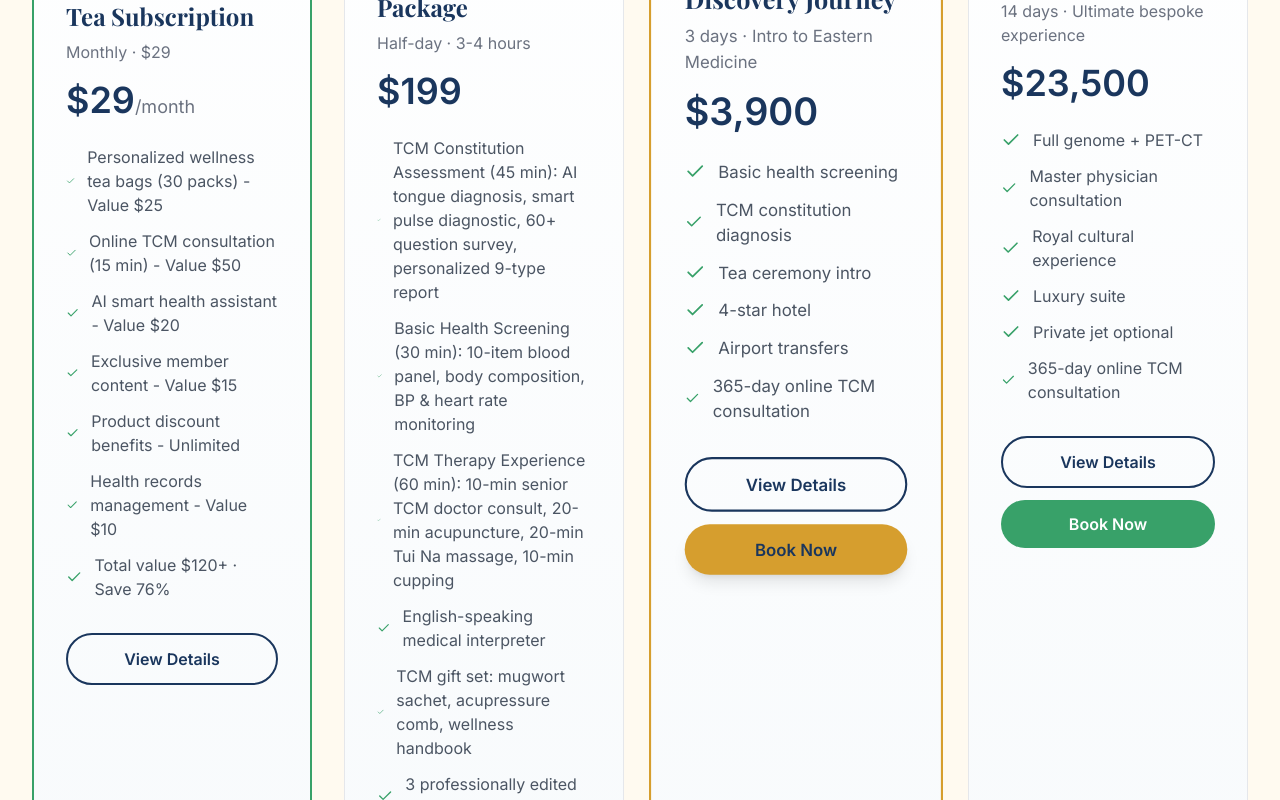
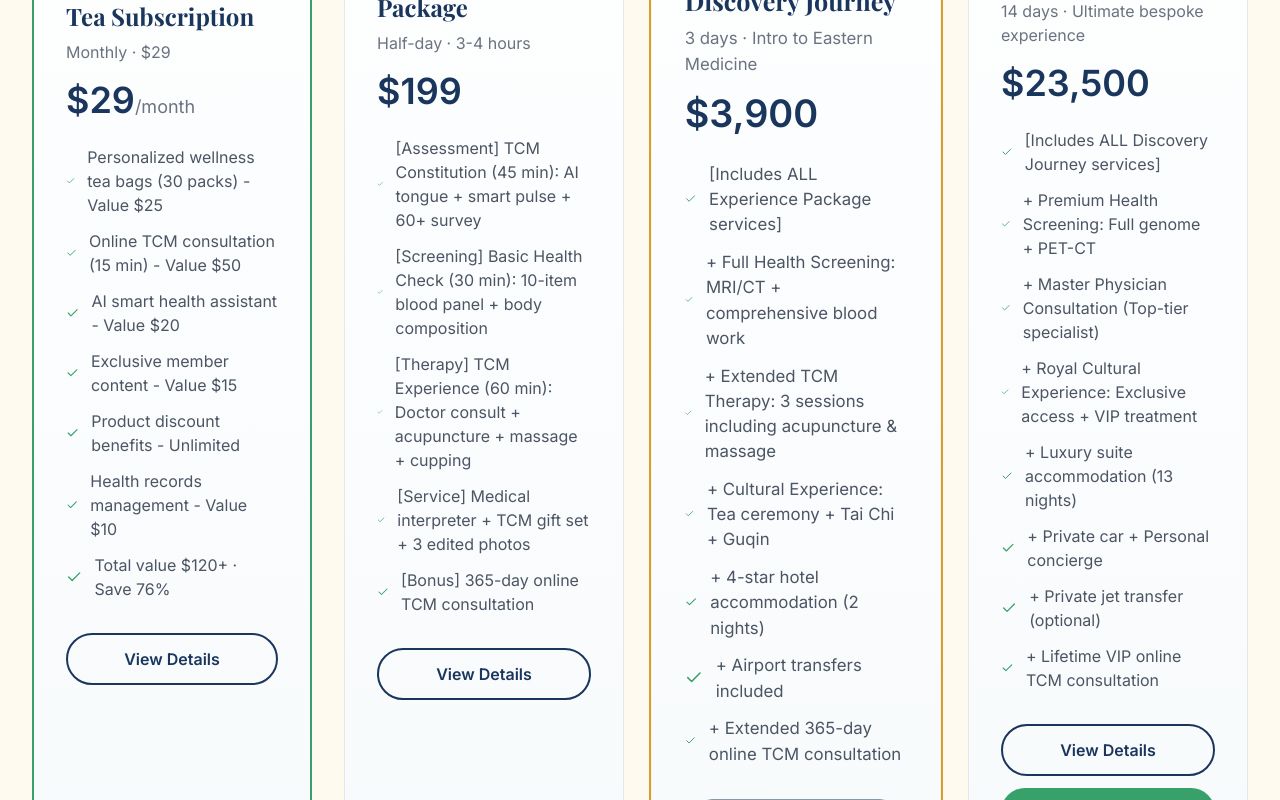
Before and after one commit to luckyjjf/mediodyssey, a React (Vite) app: page / in a window 1280 px wide. Shown: the part 2880-3680 px from the top of the page. Built offline with nearby package versions, Linux system fonts and the light colour scheme.

Commit message:
Update App.tsx

```diff
--- a/src/App.tsx
+++ b/src/App.tsx
@@ -96,7 +96,7 @@ const translations = {
         duration: 'Half-day · 3-4 hours',
         price: '$199',
         popular: 'Most Popular',
-        items: ['TCM Constitution Assessment (45 min): AI tongue diagnosis, smart pulse diagnostic, 60+ question survey, personalized 9-type report', 'Basic Health Screening (30 min): 10-item blood panel, body composition, BP & heart rate monitoring', 'TCM Therapy Experience (60 min): 10-min senior TCM doctor consult, 20-min acupuncture, 20-min Tui Na massage, 10-min cupping', 'English-speaking medical interpreter', 'TCM gift set: mugwort sachet, acupressure comb, wellness handbook', '3 professionally edited photos', '365-day online TCM consultation access'],
+        items: ['[Assessment] TCM Constitution (45 min): AI tongue + smart pulse + 60+ survey', '[Screening] Basic Health Check (30 min): 10-item blood panel + body composition', '[Therapy] TCM Experience (60 min): Doctor consult + acupuncture + massage + cupping', '[Service] Medical interpreter + TCM gift set + 3 edited photos', '[Bonus] 365-day online TCM consultation'],
         docUrl: '/docs/package-experience-en.pdf',
         paypalUrl: 'https://www.paypal.com/paypalme/mediodyssey/199'
       },
@@ -105,7 +105,7 @@ const translations = {
         duration: '3 days · Intro to Eastern Medicine',
         price: '$3,900',
         popular: 'Classic',
-        items: ['Basic health screening', 'TCM constitution diagnosis', 'Tea ceremony intro', '4-star hotel', 'Airport transfers', '365-day online TCM consultation'],
+        items: ['[Includes ALL Experience Package services]', '+ Full Health Screening: MRI/CT + comprehensive blood work', '+ Extended TCM Therapy: 3 sessions including acupuncture & massage', '+ Cultural Experience: Tea ceremony + Tai Chi + Guqin', '+ 4-star hotel accommodation (2 nights)', '+ Airport transfers included', '+ Extended 365-day online TCM consultation'],
         docUrl: '/docs/package-discovery-en.pdf',
         paypalUrl: 'https://www.paypal.com/paypalme/mediodyssey/3900'
       },
@@ -114,7 +114,7 @@ const translations = {
         duration: '14 days · Ultimate bespoke experience',
         price: '$23,500',
         popular: 'Luxury',
-        items: ['Full genome + PET-CT', 'Master physician consultation', 'Royal cultural experience', 'Luxury suite', 'Private jet optional', '365-day online TCM consultation'],
+        items: ['[Includes ALL Discovery Journey services]', '+ Premium Health Screening: Full genome + PET-CT', '+ Master Physician Consultation (Top-tier specialist)', '+ Royal Cultural Experience: Exclusive access + VIP treatment', '+ Luxury suite accommodation (13 nights)', '+ Private car + Personal concierge', '+ Private jet transfer (optional)', '+ Lifetime VIP online TCM consultation'],
         docUrl: '/docs/package-royal-en.pdf',
         paypalUrl: 'https://www.paypal.com/paypalme/mediodyssey/23500'
       },
```
